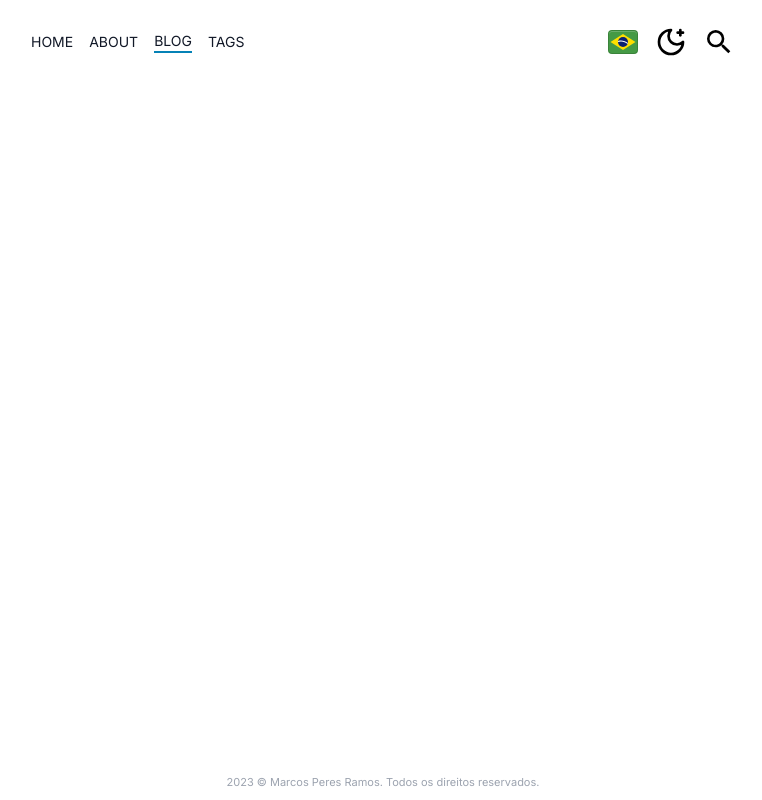
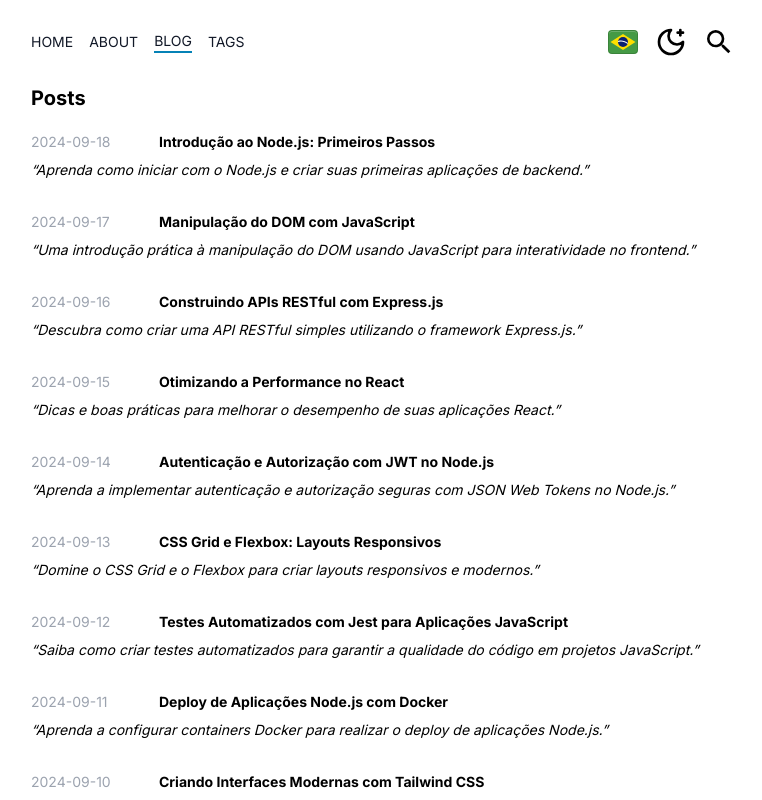
Before and after one commit to PRMarcos/dev-portfolio, a Next.js app: page /blog in a window 1280 px wide. Shown: the top 800 px of the page, without its empty margins (257-1019 px from the left). Built offline with nearby package versions, Linux system fonts and the light colour scheme.

Commit message:
Page to show post list

```diff
--- a/app/blog/page.tsx
+++ b/app/blog/page.tsx
@@ -1,10 +1,19 @@
+import { PostPreviewLinkList } from "@/components/PostPreviewLinkList";
+import {data } from "@/site-data/posts/fakepostdata";
+
 export default function Blog() {
 
-    return (
-        <main
-          className={`w-full`}
-        >
+  return (
+    <div
+      className={`w-full mb-9`}
+    >
 
-        </main>
-    );
-  }
+        <h2 className="font-bold text-xl mb-5">{data.length==0? "Nada para mostrar ainda...": "Posts"}</h2>
+
+       <PostPreviewLinkList postList={data} />
+
+
+
+    </div>
+  );
+}
```
